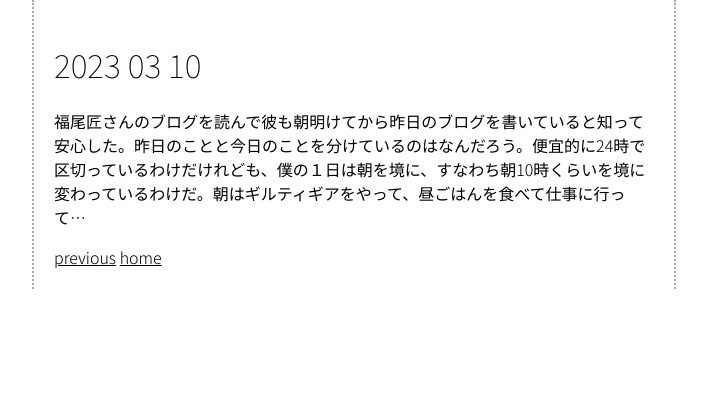
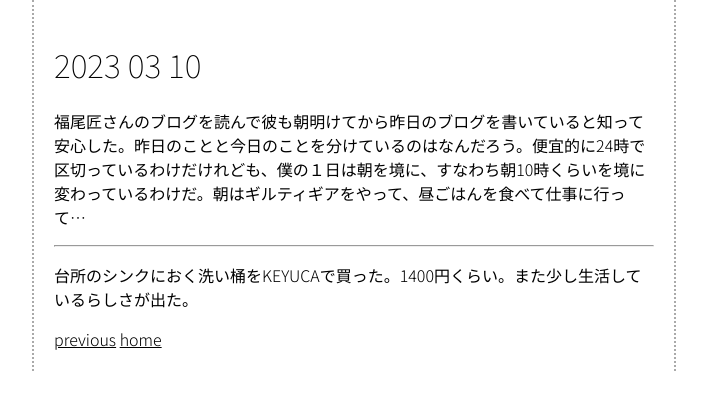
Before and after one commit to mkataoka73/mkataoka73.github.io, a Jekyll site: the page built from _posts/2023-03-10-2023-03-10.md, in a window 1280 px wide. Shown: the top 410 px of the page, without its empty margins (286-993 px from the left). Built offline with Jekyll 4.4.1, drawn with Linux system fonts in a browser that asks for light colours.

Commit message:
Add text

```diff
--- a/_posts/2023-03-10-2023-03-10.md
+++ b/_posts/2023-03-10-2023-03-10.md
@@ -3,3 +3,7 @@ layout: post
 ---
 
 福尾匠さんのブログを読んで彼も朝明けてから昨日のブログを書いていると知って安心した。昨日のことと今日のことを分けているのはなんだろう。便宜的に24時で区切っているわけだけれども、僕の１日は朝を境に、すなわち朝10時くらいを境に変わっているわけだ。朝はギルティギアをやって、昼ごはんを食べて仕事に行って...
+
+---
+
+台所のシンクにおく洗い桶をKEYUCAで買った。1400円くらい。また少し生活しているらしさが出た。
```
